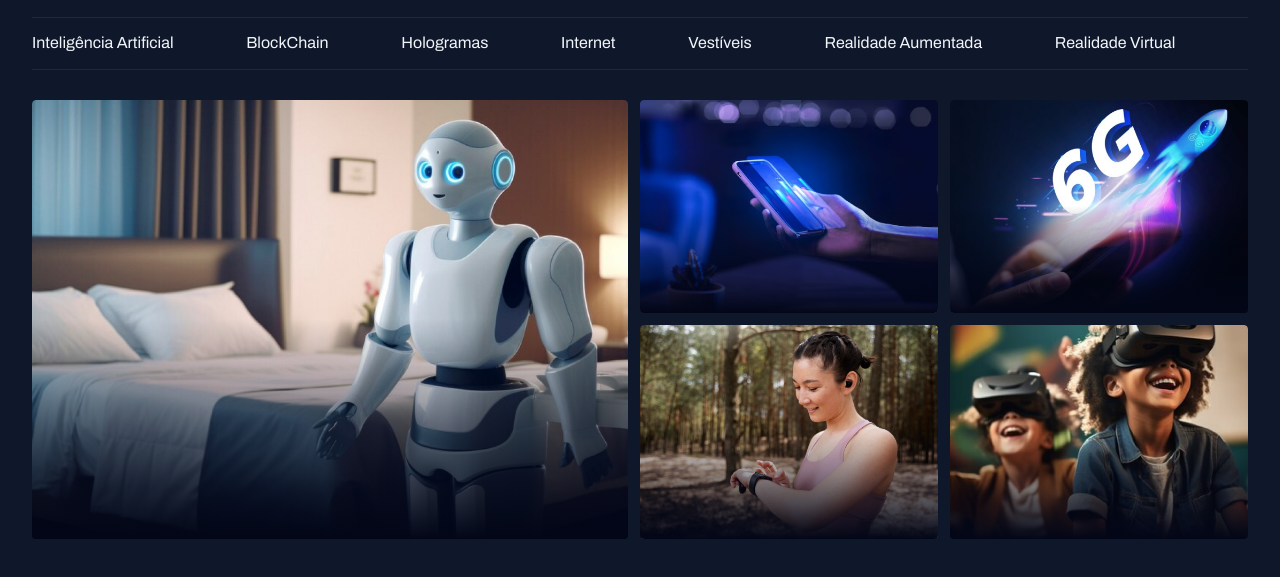
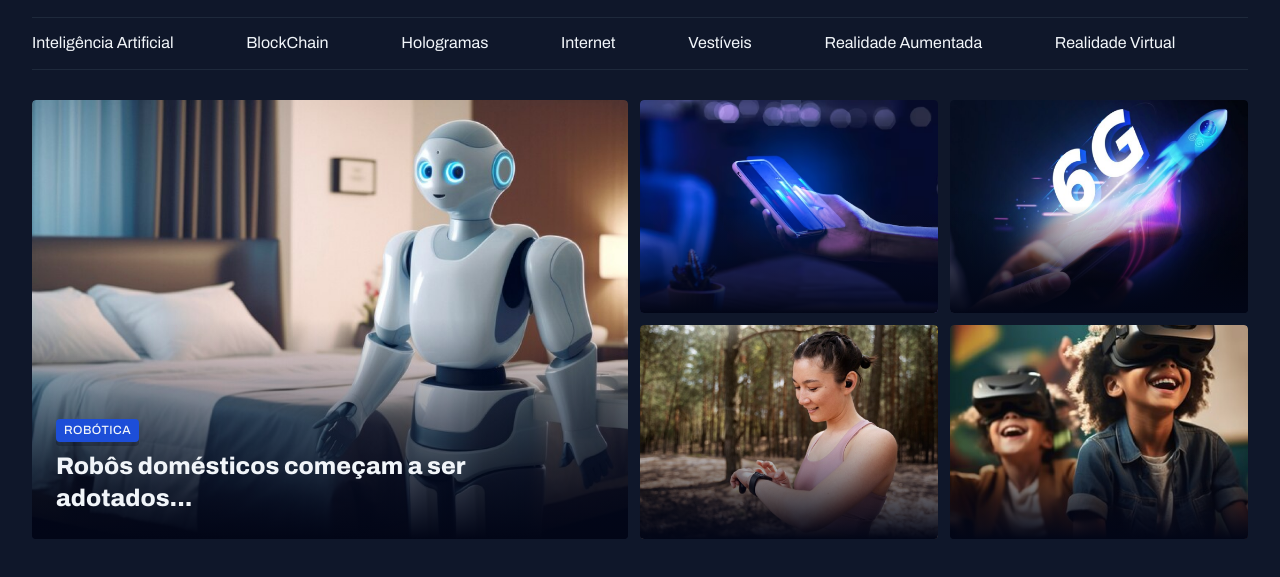
Before and after one commit to devPedro7/estudosGrid, a plain HTML site: page PROJETO - PORTAL DE NOTICIAS/index.html in a window 1280 px wide. Shown: the part 55-632 px from the top of the page. Drawn offline with Linux system fonts and the light colour scheme.

Commit message:
Adicionando modificações aos destaques

```diff
--- a/PROJETO - PORTAL DE NOTICIAS/CSS/global.css
+++ b/PROJETO - PORTAL DE NOTICIAS/CSS/global.css
@@ -60,3 +60,16 @@ img{
 .main{
     margin-top: 40px;
 }
+
+
+.content-tag{
+   display: inline-block;
+   padding: 4px 8px;
+   background-color: var(--brand-color-dark);
+   border-radius: 4px;
+   font: 500 12px/1.2 var(--font-family);
+   text-transform: uppercase;
+   letter-spacing: 0.04em;
+   color: var(--text-color-primary);
+   box-shadow: 0px 4px rgba(2, 6, 23, 0.251);
+}
--- a/PROJETO - PORTAL DE NOTICIAS/CSS/sections.css
+++ b/PROJETO - PORTAL DE NOTICIAS/CSS/sections.css
@@ -17,3 +17,13 @@
     top: 50%;
     background: linear-gradient(180deg, transparent 0%, #020617 100%);
 }
+
+.card figcaption{
+    position: absolute;
+    bottom: 0;
+    padding: 24px;
+}
+
+figcaption h2{
+    margin-top: 8px;
+}
--- a/PROJETO - PORTAL DE NOTICIAS/CSS/utility.css
+++ b/PROJETO - PORTAL DE NOTICIAS/CSS/utility.css
@@ -15,3 +15,19 @@
 .gap-16{
     gap: 12px;
 }
+
+.text-2xl{
+    font: var(--h1);
+}
+
+.text-xl{
+    font: var(--h1);
+}
+
+.text-lg{
+    font: var(--h1);
+}
+
+.text-sm{
+    font: var(--h1);
+}
--- a/PROJETO - PORTAL DE NOTICIAS/index.html
+++ b/PROJETO - PORTAL DE NOTICIAS/index.html
@@ -40,26 +40,31 @@
     <main class="grid container">
         <section id="featured" class="grid grid-flow-col gap-16">
 
-            <div class="card">
+            <figure class="card"> <!--figure serve para quando queremos colocar informações nas imagens. seja audio, video etc-->
                 <img src="ASSETS/IMAGES/Image 01.png" alt="">
-            </div>
 
-            <div class="grid grid-cols-2 gap-16">
-                <div class="card">
+                <figcaption>
+                    <span class="content-tag">Robótica</span>
+                    <h2 class="text-2xl">Robôs domésticos começam a ser adotados...</h2>
+                </figcaption>
+            </figure>
+
+            <figure class="grid grid-cols-2 gap-16">
+                <figure class="card">
                     <img src="ASSETS/IMAGES/Image 02.png" alt="">
-                </div>
+                </figure>
 
-                <div class="card">
+                <figure class="card">
                     <img src="ASSETS/IMAGES/Image 03.png" alt="">
-                </div>
+                </figure>
 
-                <div class="card">
+                <figure class="card">
                     <img src="ASSETS/IMAGES/Image 04.png" alt="">
-                </div>
+                </figure>
 
-                <div class="card">
+                <figure class="card">
                     <img src="ASSETS/IMAGES/Image 05.png" alt="">
-                </div>
+                </figure>
             </div>
 
         </section>
```
